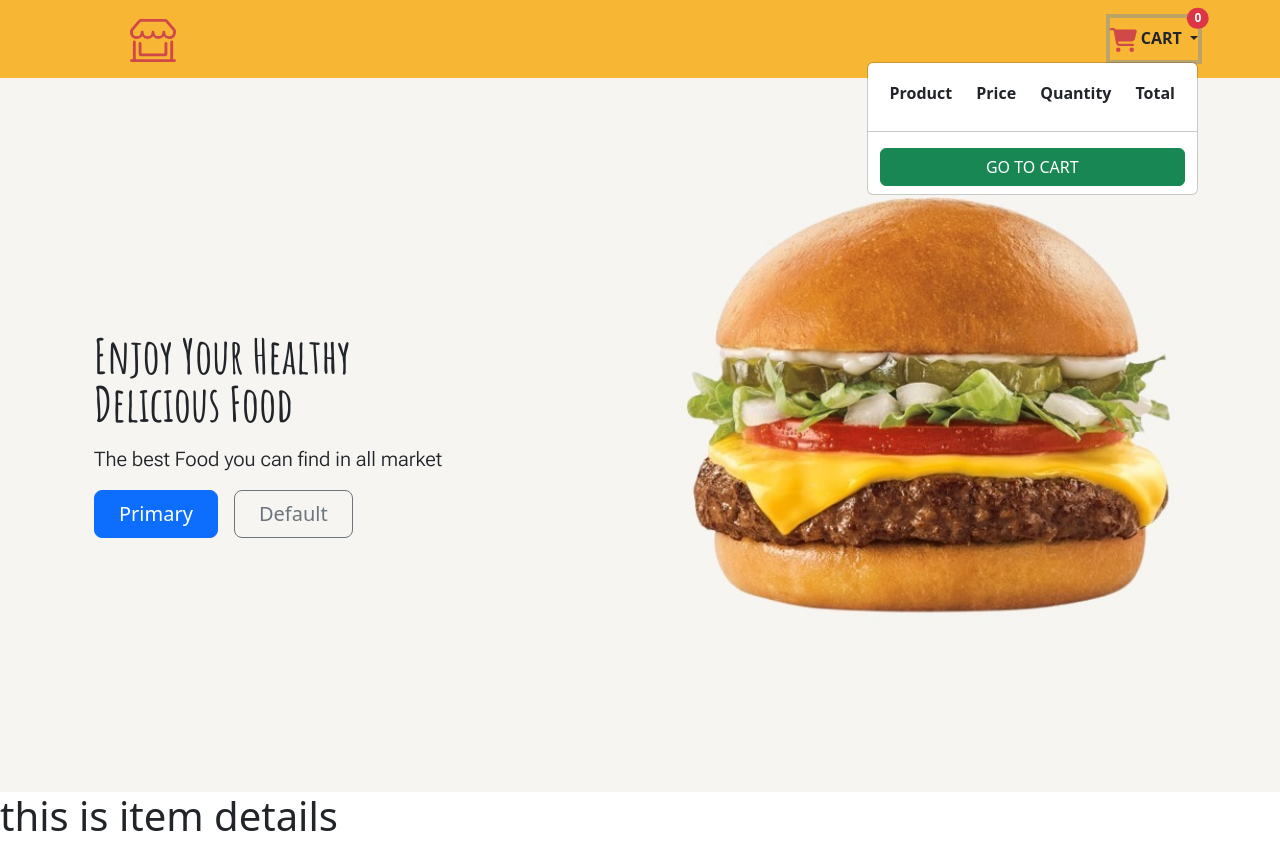
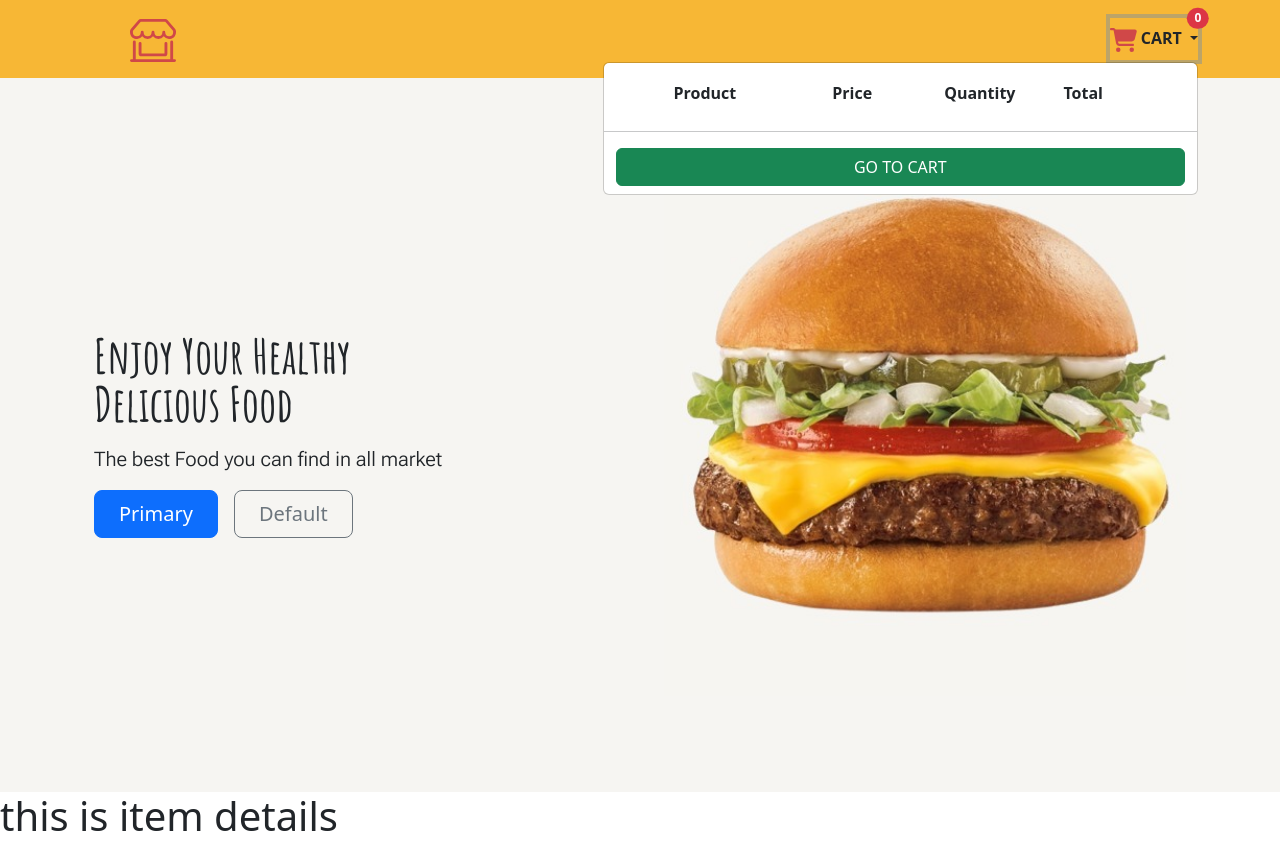
Before and after one commit to bardack134/Django-Food-App, a Django app: page /home/details/1 in a window 1280 px wide, after a click that opens the changed part. Shown: the top 842 px of the page. Run offline with Django 4.2, Linux system fonts and the light colour scheme; data comes from the database, SQL or seed files in the repository; both versions use the stored data as it was after the commit.

Commit message:
products from the cart in the nav bar lined up

```diff
--- a/food/templates/food/base.html
+++ b/food/templates/food/base.html
@@ -98,29 +98,18 @@
 
                                 <!--the following class Line up the titles and products equally in a row. -->
                                 <!-- https://getbootstrap.com/docs/5.3/utilities/flex/#justify-content -->
-                                <div class="container d-flex justify-content-center">
-                                    <div><strong>Product</strong></div>
+                                <div class="container d-flex justify-content-between">
+                                    <div class="container px-5"><strong>Product</strong></div>
+
+                                    <div class="container px-5"><strong>Price</strong></div>
+                                    <div class="container px-4"><strong>Quantity</strong></div>
+                                    <div class="container px-4"><strong>Total</strong></div>
+                                    <div class="container px-4"><strong></strong></div>
 
                                 </div>
 
 
-                                <div class="container d-flex justify-content-center">
-                                    <div><strong>Price</strong></div>
 
-                                </div>
-
-
-                                <div class="container d-flex justify-content-center">
-
-                                    <div><strong>Quantity</strong></div>
-
-                                </div>
-
-
-                                <div class="container d-flex justify-content-center">
-
-                                    <div><strong>Total</strong></div>
-                                </div>
 
                             </li>
 
@@ -132,6 +121,7 @@
 
 
                             {% for key, value in request.session.cart.items %}
+
                             <!-- Cart products are saved in the 'request.session' so we can easily access them -->
 
                             <!-- cart elements or cart products with his information -->
@@ -144,40 +134,14 @@
                                     <!-- https://getbootstrap.com/docs/5.3/utilities/flex/#justify-content -->
                                     <div class="container d-flex justify-content-center align-items-center">
 
-                                        <img src="{{value.image}}" alt="" class="img-thumbnail me-2 " />
+                                        <div class="container px-5">
 
-                                    </div>
+                                            <img src="{{value.image}}" alt="" class="img-thumbnail me-2 " />
+                                        </div>
 
-
-                                    <div class="container d-flex justify-content-center align-items-center">
-
-
-                                        <span>{{value.price}}</span><br>
-
-
-
-                                    </div>
-
-
-                                    <div class="container d-flex justify-content-center align-items-center">
-
-
-                                        <span>{{value.quantity}}</span><br>
-
-
-
-                                    </div>
-
-
-                                    <div class="container d-flex justify-content-center align-items-center">
-
-
-                                        <span>{{value.subtotal}}</span><br>
-
-
-
-                                    </div>
-                                    <div class="container d-flex justify-content-center align-items-center">
+                                        <div class="container px-5">{{value.price}}</div>
+                                        <div class="container px-1">{{value.quantity}}</div>
+                                        <div class="container px-1 ">{{value.subtotal}}</div>
 
                                         <!-- delete font awesome -->
                                         <a
@@ -187,8 +151,10 @@
                                               </svg>
 
                                         </a>
+                                    </div>
 
-                                    </div>
+
+
                                 </a>
                             </li>
 
```
Also changed, not shown: db.sqlite3.
